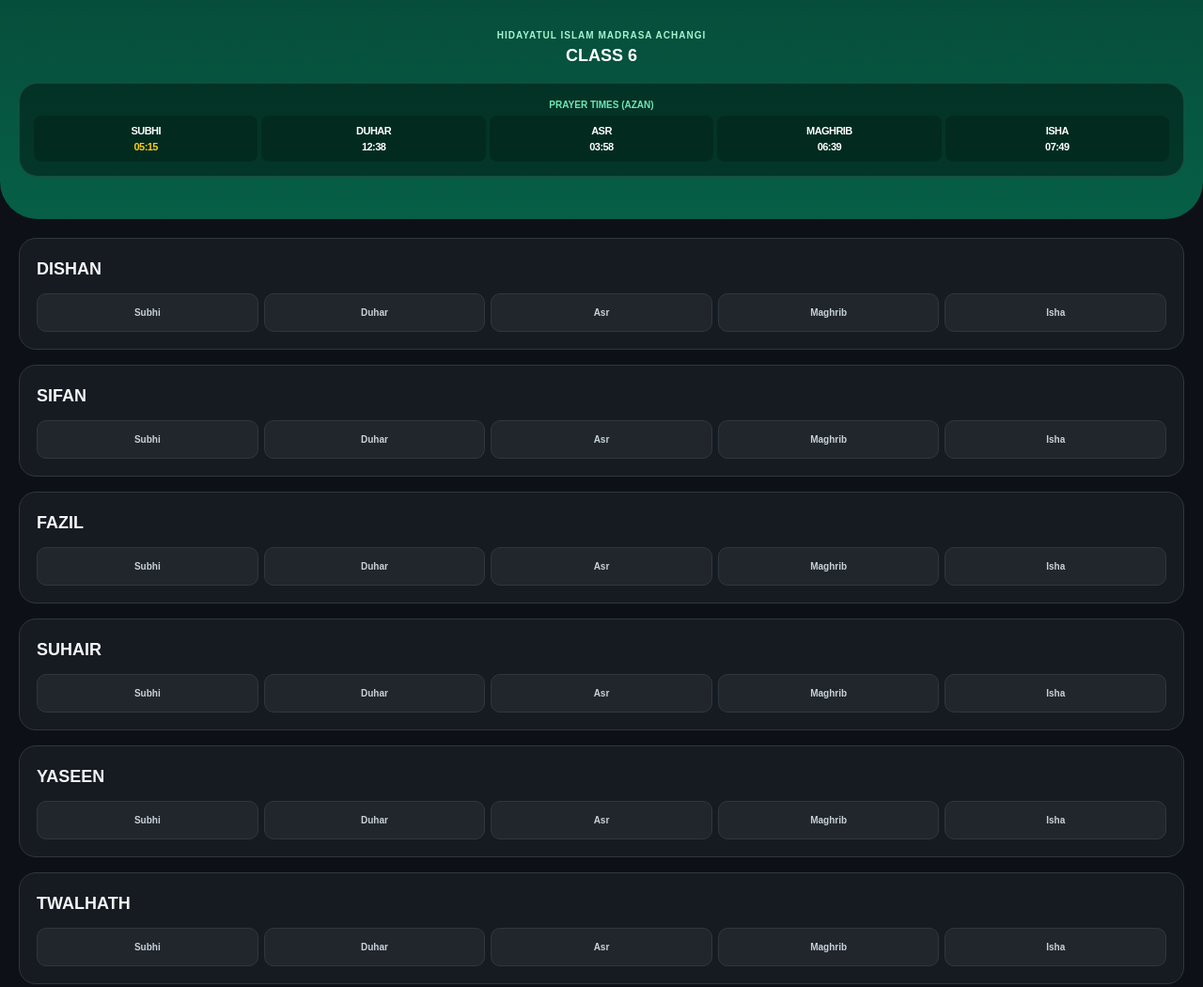
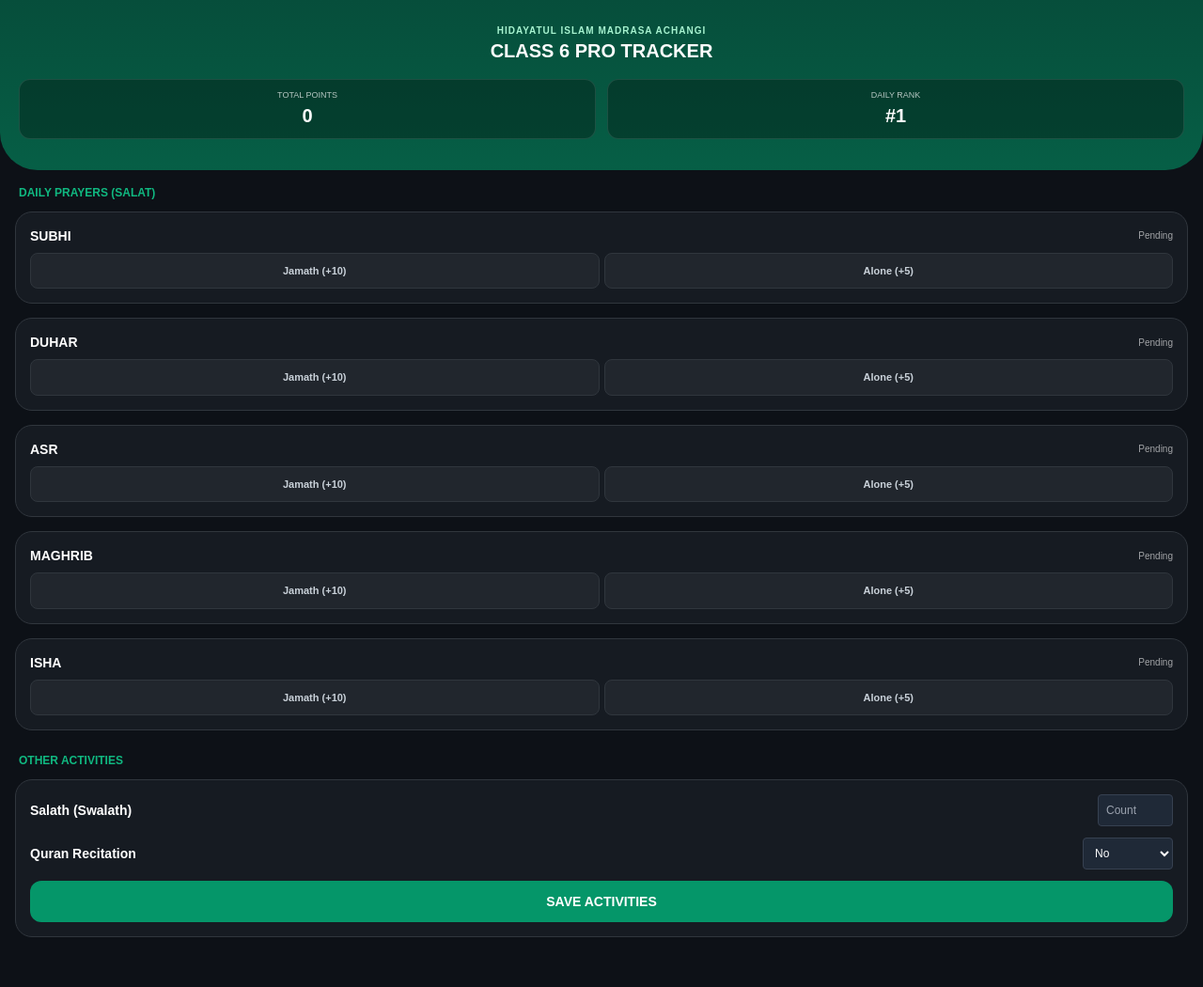
Before and after one commit to niskaramtrakerhidayathulislam/NISKARAM-traker-, a plain HTML site: page index.html in a window 1280 px wide. Shown: the top 1050 px of the page at 94% size. After the commit the page ends 1028 px from the top, so only its background shows below. Drawn offline with nearby package versions, Linux system fonts and the light colour scheme.

Commit message:
Update index.html

```diff
--- a/index.html
+++ b/index.html
@@ -3,94 +3,106 @@
 <head>
     <meta charset="UTF-8">
     <meta name="viewport" content="width=device-width, initial-scale=1.0">
-    <title>Hidayatul Islam Tracker</title>
+    <title>Hidayatul Islam Pro Tracker</title>
     <script src="https://cdn.tailwindcss.com"></script>
     <style>
         body { background-color: #0d1117; color: white; font-family: sans-serif; }
-        .main-card { background: linear-gradient(180deg, #064e3b 0%, #065f46 100%); border-radius: 0 0 40px 40px; padding: 30px 20px; text-align: center; position: relative; }
-        .timer-box { background: rgba(0,0,0,0.4); border-radius: 20px; padding: 15px; margin: 15px 0; border: 1px solid rgba(255,255,255,0.1); }
-        .student-card { background: #161b22; border-radius: 18px; padding: 18px; margin-bottom: 16px; border: 1px solid #30363d; }
-        .prayer-grid { display: grid; grid-template-columns: repeat(5, 1fr); gap: 6px; margin-top: 12px; }
-        .p-btn { background: #21262d; border: 1px solid #30363d; padding: 12px 2px; border-radius: 10px; font-size: 10px; font-weight: 800; color: #c9d1d9; cursor: pointer; }
-        .active { background: #10b981 !important; color: white !important; pointer-events: none; border-color: #10b981; }
+        .main-card { background: linear-gradient(180deg, #064e3b 0%, #065f46 100%); border-radius: 0 0 40px 40px; padding: 25px 20px; text-align: center; }
+        .task-card { background: #161b22; border-radius: 18px; padding: 15px; margin-bottom: 15px; border: 1px solid #30363d; }
+        .btn-group { display: grid; grid-template-columns: 1fr 1fr; gap: 5px; margin-top: 5px; }
+        .p-btn { background: #21262d; border: 1px solid #30363d; padding: 10px 5px; border-radius: 8px; font-size: 11px; font-weight: bold; color: #c9d1d9; }
+        .jamath { background: #059669 !important; color: white !important; }
+        .alone { background: #2563eb !important; color: white !important; }
+        .stat-box { background: rgba(0,0,0,0.3); padding: 10px; border-radius: 12px; border: 1px solid rgba(255,255,255,0.1); }
     </style>
 </head>
 <body>
 
-    <div id="main-content">
-        <div class="main-card">
-            <h2 class="text-[10px] font-bold text-emerald-200 uppercase tracking-widest">Hidayatul Islam Madrasa Achangi</h2>
-            <h1 class="text-lg font-black uppercase text-white mb-2">Class 6</h1>
+    <div class="main-card">
+        <h2 class="text-[10px] font-bold text-emerald-200 uppercase tracking-widest">Hidayatul Islam Madrasa Achangi</h2>
+        <h1 class="text-xl font-black uppercase text-white mb-4">Class 6 Pro Tracker</h1>
 
-            <div class="timer-box">
-                <p class="text-[10px] text-emerald-300 uppercase font-black mb-1">PRAYER TIMES (AZAN)</p>
-                <div class="grid grid-cols-5 gap-1 text-[11px] font-black uppercase tracking-tighter">
-                    <div class="bg-black/20 p-2 rounded-lg">SUBHI<br><span class="text-yellow-400">05:15</span></div>
-                    <div class="bg-black/20 p-2 rounded-lg">DUHAR<br>12:38</div>
-                    <div class="bg-black/20 p-2 rounded-lg">ASR<br>03:58</div>
-                    <div class="bg-black/20 p-2 rounded-lg">MAGHRIB<br>06:39</div>
-                    <div class="bg-black/20 p-2 rounded-lg">ISHA<br>07:49</div>
-                </div>
+        <div class="grid grid-cols-2 gap-3 mb-2">
+            <div class="stat-box">
+                <p class="text-[9px] uppercase opacity-70">Total Points</p>
+                <p id="total-pts" class="text-xl font-bold">0</p>
+            </div>
+            <div class="stat-box">
+                <p class="text-[9px] uppercase opacity-70">Daily Rank</p>
+                <p id="daily-rank" class="text-xl font-bold">#1</p>
             </div>
         </div>
+    </div>
 
-        <div id="list" class="p-5"></div>
+    <div class="p-4">
+        <h2 class="text-xs font-bold uppercase text-emerald-500 mb-3 ml-1">Daily Prayers (Salat)</h2>
+        <div id="prayer-list"></div>
 
-        <div class="p-6 text-center border-t border-gray-800 mt-10">
-            <p class="text-gray-400 text-[10px] uppercase font-bold tracking-widest">Admin: Abdul Kareem Falili AL-jalali</p>
+        <h2 class="text-xs font-bold uppercase text-emerald-500 mb-3 mt-6 ml-1">Other Activities</h2>
+        <div class="task-card">
+            <div class="flex justify-between items-center mb-3">
+                <span class="text-sm font-bold">Salath (Swalath)</span>
+                <input type="number" id="swalath-count" placeholder="Count" class="w-20 p-2 rounded bg-gray-800 text-white border border-gray-700 text-xs">
+            </div>
+            <div class="flex justify-between items-center mb-3">
+                <span class="text-sm font-bold">Quran Recitation</span>
+                <select id="quran-status" class="w-24 p-2 rounded bg-gray-800 text-white border border-gray-700 text-xs">
+                    <option value="no">No</option>
+                    <option value="yes">Yes</option>
+                </select>
+            </div>
+            <button onclick="saveExtras()" class="w-full bg-emerald-600 py-3 rounded-xl font-bold text-sm uppercase">Save Activities</button>
         </div>
     </div>
 
     <script>
-        const today = new Date().toISOString().split('T')[0];
         const students = ["Dishan", "Sifan", "Fazil", "Suhair", "Yaseen", "Twalhath", "Afreena", "Raseena", "Ayizza", "Misha", "Nila", "Fida", "Shakira", "Suhaiba", "Rifa"];
+        const prayers = ["Subhi", "Duhar", "Asr", "Maghrib", "Isha"];
+        let db = JSON.parse(localStorage.getItem('madrassa_pro_v1')) || { points: 0, records: {} };
 
-        // ഫോണിൽ നിന്ന് പഴയ ഡാറ്റ എടുക്കുന്നു
-        let savedData = JSON.parse(localStorage.getItem('madrassa_data')) || {};
+        function loadUI() {
+            document.getElementById('total-pts').innerText = db.points;
+            const container = document.getElementById('prayer-list');
+            container.innerHTML = "";
 
-        // പുതിയ ദിവസമാണെങ്കിൽ പഴയ ഡാറ്റ ക്ലിയർ ചെയ്യുന്നു (ഓപ്ഷണൽ)
-        if (savedData.date !== today) {
-            savedData = { date: today, records: {} };
-        }
-
-        function loadTracker() {
-            const listDiv = document.getElementById('list');
-            listDiv.innerHTML = "";
-
-            students.forEach(name => {
-                listDiv.innerHTML += `
-                    <div class="student-card">
-                        <h3 class="font-black text-gray-100 uppercase mb-2 text-lg">${name}</h3>
-                        <div class="prayer-grid">
-                            ${["Subhi", "Duhar", "Asr", "Maghrib", "Isha"].map(p => {
-                                const isDone = savedData.records[`${name}_${p}`];
-                                return `<button id="${name}_${p}" onclick="submitP('${name}','${p}')" class="p-btn ${isDone ? 'active' : ''}">${isDone ? '✓ ' + p : p}</button>`;
-                            }).join('')}
+            prayers.forEach(p => {
+                const status = db.records[p] || "";
+                container.innerHTML += `
+                    <div class="task-card">
+                        <div class="flex justify-between items-center mb-2">
+                            <span class="font-bold uppercase text-sm">${p}</span>
+                            <span class="text-[10px] opacity-60">${status ? 'Done' : 'Pending'}</span>
+                        </div>
+                        <div class="btn-group">
+                            <button onclick="markPrayer('${p}', 'jamath')" class="p-btn ${status === 'jamath' ? 'jamath' : ''}">Jamath (+10)</button>
+                            <button onclick="markPrayer('${p}', 'alone')" class="p-btn ${status === 'alone' ? 'alone' : ''}">Alone (+5)</button>
                         </div>
                     </div>`;
             });
         }
 
-        window.submitP = (name, prayer) => {
-            const btn = document.getElementById(`${name}_${prayer}`);
-            if(btn.classList.contains('active')) return;
+        window.markPrayer = (p, type) => {
+            if (db.records[p]) return; // Once marked, cannot change easily
+            db.records[p] = type;
+            db.points += (type === 'jamath' ? 10 : 5);
+            save();
+        };
 
-            // ഡാറ്റ ഫോണിൽ സേവ് ചെയ്യുന്നു
-            savedData.records[`${name}_${prayer}`] = true;
-            localStorage.setItem('madrassa_data', JSON.stringify(savedData));
+        window.saveExtras = () => {
+            const sc = document.getElementById('swalath-count').value;
+            const qs = document.getElementById('quran-status').value;
+            if(sc > 0) db.points += Math.floor(sc / 10); // 1 point for every 10 Swalath
+            if(qs === 'yes') db.points += 15;
+            alert("Activities Saved!");
+            save();
+        };
 
-            // ഗൂഗിൾ ഫോമിലേക്കും അയക്കുന്നു
-            const FORM_URL = "https://docs.google.com/forms/d/e/1FAIpQLSfoB6SzEuo4nrvGKGzdcjrvXLqFCZyu6kKyTa0mG8Gl8yUPMA/formResponse";
-            const formData = new FormData();
-            formData.append("entry.877237437", name);
-            formData.append("entry.330346532", prayer);
-            fetch(FORM_URL, { method: "POST", body: formData, mode: "no-cors" });
-
-            btn.classList.add('active');
-            btn.innerText = "✓ " + prayer;
+        function save() {
+            localStorage.setItem('madrassa_pro_v1', JSON.stringify(db));
+            loadUI();
         }
 
-        loadTracker();
+        loadUI();
     </script>
 </body>
 </html>
```
